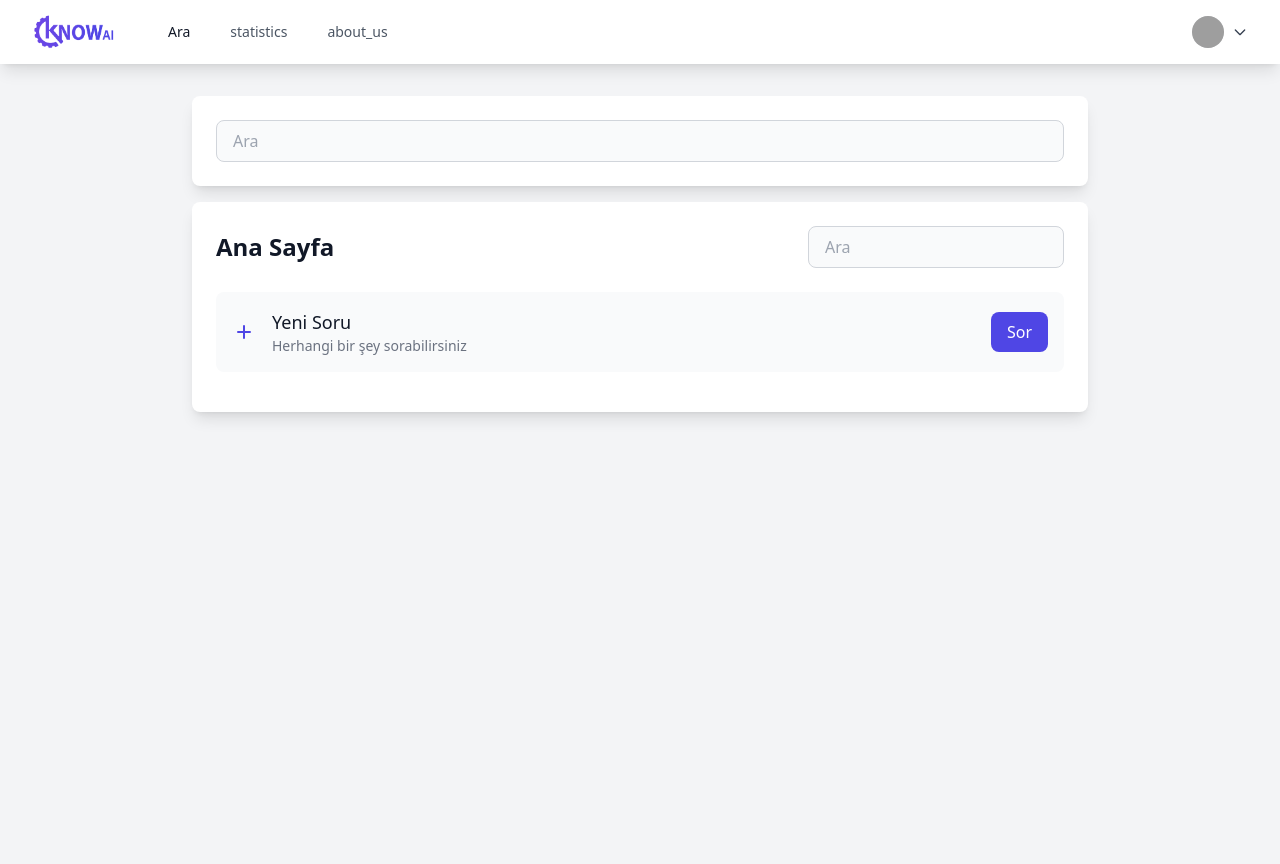
After one commit to Kirac-Borsa-Istanbul-MTAL/know-ai, a PHP site: page /home in a window 1280 px wide. The commit adds this page. Run offline with PHP 8.4, Linux system fonts and the light colour scheme; the visitor is signed in with stand-in values (Sample User, id 1); some libraries are stand-ins or nearby versions; grey boxes are pictures that could not be loaded.

Commit message:
feat(home): restructure navigation and home page, update routing to 'home'

```diff
--- a/index.php
+++ b/index.php
@@ -69,7 +69,7 @@ if (!$isPublicRoute) {
 switch ($path) {
     case '/':
         if (AuthMiddleware::isLoggedIn()) {
-            require __DIR__ . '/modules/main/views/dashboard.php';
+            require __DIR__ . '/modules/home/views/home.php';
         } else {
             header('Location: ' . url('login'));
             exit();
@@ -94,8 +94,18 @@ switch ($path) {
         }
         break;
 
-    case '/dashboard':
-        require __DIR__ . '/modules/main/views/main.php';
+    case '/home':
+        require __DIR__ . '/modules/home/views/home.php';
+        break;
+
+    case '/logout':
+        if ($_SERVER['REQUEST_METHOD'] === 'POST') {
+            session_destroy();
+            setcookie('remember', '', time() - 3600, '/');
+            header('Location: ' . url('login'));
+            exit();
+        }
+        header('Location: ' . url('home'));
         break;
 
     default:
--- a/middleware/AuthMiddleware.php
+++ b/middleware/AuthMiddleware.php
@@ -17,7 +17,7 @@ class AuthMiddleware {
 
     public static function redirectIfLoggedIn() {
         if (self::isLoggedIn()) {
-            header('Location: ' . url('dashboard'));
+            header('Location: ' . url('home'));
             exit();
         }
     }
--- a/modules/404/404.php
+++ b/modules/404/404.php
@@ -33,7 +33,7 @@ $current_theme = isset($_COOKIE['theme']) ? $_COOKIE['theme'] : 'light';
             </p>
 
             <div class="mt-10 flex items-center justify-center gap-x-6">
-                <a href="<?php echo url('dashboard'); ?>" class="rounded-md bg-indigo-600 px-3.5 py-2.5 text-sm font-semibold text-white shadow-sm hover:bg-indigo-700 focus-visible:outline focus-visible:outline-2 focus-visible:outline-offset-2 focus-visible:outline-indigo-600">
+                <a href="<?php echo url('home'); ?>" class="rounded-md bg-indigo-600 px-3.5 py-2.5 text-sm font-semibold text-white shadow-sm hover:bg-indigo-700 focus-visible:outline focus-visible:outline-2 focus-visible:outline-offset-2 focus-visible:outline-indigo-600">
                     <?php echo translate('404_button', $current_lang); ?>
                 </a>
             </div>
--- /dev/null
+++ b/modules/home/views/components/navbar.php
@@ -0,0 +1,184 @@
+<?php
+function renderNavbar($current_lang, $current_theme)
+{
+    $userName = isset($_SESSION['name']) ? $_SESSION['name'] : 'User';
+    $userEmail = isset($_SESSION['email']) ? $_SESSION['email'] : '';
+
+    $nameArray = explode(' ', $userName);
+    $initials = '';
+    if (count($nameArray) >= 2) {
+        $initials = strtoupper(mb_substr($nameArray[0], 0, 1) . mb_substr($nameArray[count($nameArray)-1], 0, 1));
+    } else {
+        $initials = strtoupper(mb_substr($userName, 0, 2));
+    }
+?>
+    <nav class="bg-white dark:bg-gray-800 shadow-lg fixed w-full top-0 z-50">
+        <div class="max-w-7xl mx-auto px-4 sm:px-6 lg:px-8">
+            <div class="flex justify-between h-16">
+                <div class="flex items-center">
+                    <div class="flex-shrink-0">
+                        <img class="h-10" src="./assets/know-ai.png" alt="Know AI">
+                    </div>
+                    <div class="ml-10 hidden md:block">
+                        <div class="flex items-baseline space-x-4">
+                            <a href="<?php echo url('/search'); ?>"
+                                class="text-gray-900 dark:text-white hover:bg-gray-100 dark:hover:bg-gray-700 px-3 py-2 rounded-md text-sm font-medium">
+                                <?php echo translate('search', $current_lang); ?>
+                            </a>
+                            <a href="<?php echo url('/statistics'); ?>"
+                                class="text-gray-600 dark:text-gray-300 hover:bg-gray-100 dark:hover:bg-gray-700 px-3 py-2 rounded-md text-sm font-medium">
+                                <?php echo translate('statistics', $current_lang); ?>
+                            </a>
+                            <a href="<?php echo url('/about-us'); ?>"
+                                class="text-gray-600 dark:text-gray-300 hover:bg-gray-100 dark:hover:bg-gray-700 px-3 py-2 rounded-md text-sm font-medium">
+                                <?php echo translate('about_us', $current_lang); ?>
+                            </a>
+                        </div>
+                    </div>
+                </div>
+
+                <div class="flex items-center">
+                    <div class="relative">
+                        <button id="user-menu-button" class="flex items-center space-x-2 text-gray-700 dark:text-gray-200 hover:text-gray-900 dark:hover:text-white">
+                            <img class="h-8 w-8 rounded-full bg-gray-200" src="https://ui-avatars.com/api/?name=<?php echo urlencode($initials); ?>&background=random" alt="<?php echo htmlspecialchars($userName); ?>'s avatar">
+                            <svg class="w-4 h-4" fill="none" stroke="currentColor" viewBox="0 0 24 24">
+                                <path stroke-linecap="round" stroke-linejoin="round" stroke-width="2" d="M19 9l-7 7-7-7" />
+                            </svg>
+                        </button>
+
+                        <div id="user-menu" class="hidden absolute right-0 mt-2 w-56 rounded-md shadow-lg py-1 bg-white dark:bg-gray-700 ring-1 ring-black ring-opacity-5">
+                            <div class="px-4 py-2 text-sm text-gray-700 dark:text-gray-200">
+                                <div class="font-medium"><?php echo $userName; ?></div>
+                                <div class="text-gray-500 dark:text-gray-400 text-xs"><?php echo $userEmail; ?></div>
+                            </div>
+
+                            <div class="border-t border-gray-200 dark:border-gray-600"></div>
+
+                            <a href="<?php echo url('/profile'); ?>" class="block px-4 py-2 text-sm text-gray-700 dark:text-gray-200 hover:bg-gray-100 dark:hover:bg-gray-600">
+                                <?php echo translate('profile', $current_lang); ?>
+                            </a>
+                            <a href="<?php echo url('/settings'); ?>" class="block px-4 py-2 text-sm text-gray-700 dark:text-gray-200 hover:bg-gray-100 dark:hover:bg-gray-600">
+                                <?php echo translate('settings', $current_lang); ?>
+                            </a>
+
+                            <div class="border-t border-gray-200 dark:border-gray-600"></div>
+
+                            <div class="px-4 py-2">
+                                <div class="text-xs font-medium text-gray-500 dark:text-gray-400 mb-2"><?php echo translate('language', $current_lang); ?></div>
+                                <div class="flex gap-2">
+                                    <a href="?lang=tr" class="flex-1 text-center px-2 py-1 rounded text-sm <?php echo $current_lang === 'tr' ? 'bg-indigo-600 text-white' : 'bg-gray-100 dark:bg-gray-600 text-gray-700 dark:text-gray-200 hover:bg-gray-200 dark:hover:bg-gray-500'; ?>">
+                                        TR
+                                    </a>
+                                    <a href="?lang=en" class="flex-1 text-center px-2 py-1 rounded text-sm <?php echo $current_lang === 'en' ? 'bg-indigo-600 text-white' : 'bg-gray-100 dark:bg-gray-600 text-gray-700 dark:text-gray-200 hover:bg-gray-200 dark:hover:bg-gray-500'; ?>">
+                                        EN
+                                    </a>
+                                </div>
+                            </div>
+
+                            <div class="px-4 py-2">
+                                <div class="text-xs font-medium text-gray-500 dark:text-gray-400 mb-2"><?php echo translate('theme', $current_lang); ?></div>
+                                <button id="theme-toggle" class="w-full flex items-center justify-between px-2 py-1 text-sm text-gray-700 dark:text-gray-200 bg-gray-100 dark:bg-gray-600 rounded hover:bg-gray-200 dark:hover:bg-gray-500">
+                                    <span class="dark:hidden">Light Mode</span>
+                                    <span class="hidden dark:inline">Dark Mode</span>
+                                    <svg class="w-4 h-4 dark:hidden" fill="currentColor" viewBox="0 0 20 20">
+                                        <path fill-rule="evenodd" d="M10 2a1 1 0 011 1v1a1 1 0 11-2 0V3a1 1 0 011-1zm4 8a4 4 0 11-8 0 4 4 0 018 0zm-.464 4.95l.707.707a1 1 0 001.414-1.414l-.707-.707a1 1 0 00-1.414 1.414zm2.12-10.607a1 1 0 010 1.414l-.706.707a1 1 0 11-1.414-1.414l.707-.707a1 1 0 011.414 0zM17 11a1 1 0 100-2h-1a1 1 0 100 2h1zm-7 4a1 1 0 011 1v1a1 1 0 11-2 0v-1a1 1 0 011-1zM5.05 6.464A1 1 0 106.465 5.05l-.708-.707a1 1 0 00-1.414 1.414l.707.707zm1.414 8.486l-.707.707a1 1 0 01-1.414-1.414l.707-.707a1 1 0 011.414 1.414zM4 11a1 1 0 100-2H3a1 1 0 000 2h1z" clip-rule="evenodd"></path>
+                                    </svg>
+                                    <svg class="w-4 h-4 hidden dark:block" fill="currentColor" viewBox="0 0 20 20">
+                                        <path d="M17.293 13.293A8 8 0 016.707 2.707a8.001 8.001 0 1010.586 10.586z"></path>
+                                    </svg>
+                                </button>
+                            </div>
+
+                            <div class="border-t border-gray-200 dark:border-gray-600"></div>
+
+                            <form action="<?php echo url('/logout'); ?>" method="POST" class="block">
+                                <button type="submit" class="w-full text-left px-4 py-2 text-sm text-red-600 dark:text-red-400 hover:bg-gray-100 dark:hover:bg-gray-600">
+                                    <?php echo translate('logout', $current_lang); ?>
+                                </button>
+                            </form>
+                        </div>
+                    </div>
+                </div>
+            </div>
+        </div>
+
+        <?php /* Keeping mobile menu code commented out for future use
+        <!-- Mobile menu -->
+        <div class="mobile-menu hidden md:hidden">
+            <div class="px-2 pt-2 pb-3 space-y-1">
+                <a href="<?php echo url('/dashboard'); ?>" class="block px-3 py-2 rounded-md text-base font-medium text-gray-900 dark:text-white hover:bg-gray-100 dark:hover:bg-gray-700">
+                    <?php echo translate('dashboard', $current_lang); ?>
+                </a>
+                <a href="<?php echo url('/profile'); ?>" class="block px-3 py-2 rounded-md text-base font-medium text-gray-600 dark:text-gray-300 hover:bg-gray-100 dark:hover:bg-gray-700">
+                    <?php echo translate('profile', $current_lang); ?>
+                </a>
+                <a href="<?php echo url('/settings'); ?>" class="block px-3 py-2 rounded-md text-base font-medium text-gray-600 dark:text-gray-300 hover:bg-gray-100 dark:hover:bg-gray-700">
+                    <?php echo translate('settings', $current_lang); ?>
+                </a>
+
+                <div class="px-3 py-2 space-y-2">
+                    <!-- Language Switcher -->
+                    <div>
+                        <div class="text-xs font-medium text-gray-500 dark:text-gray-400 mb-2"><?php echo translate('language', $current_lang); ?></div>
+                        <div class="flex gap-2">
+                            <a href="?lang=tr" class="flex-1 text-center px-2 py-1 rounded text-sm <?php echo $current_lang === 'tr' ? 'bg-indigo-600 text-white' : 'bg-gray-100 dark:bg-gray-600 text-gray-700 dark:text-gray-200 hover:bg-gray-200 dark:hover:bg-gray-500'; ?>">
+                                TR
+                            </a>
+                            <a href="?lang=en" class="flex-1 text-center px-2 py-1 rounded text-sm <?php echo $current_lang === 'en' ? 'bg-indigo-600 text-white' : 'bg-gray-100 dark:bg-gray-600 text-gray-700 dark:text-gray-200 hover:bg-gray-200 dark:hover:bg-gray-500'; ?>">
+                                EN
+                            </a>
+                        </div>
+                    </div>
+
+                    <!-- Theme Toggle -->
+                    <div>
+                        <div class="text-xs font-medium text-gray-500 dark:text-gray-400 mb-2"><?php echo translate('theme', $current_lang); ?></div>
+                        <button id="mobile-theme-toggle" class="w-full flex items-center justify-between px-2 py-1 text-sm text-gray-700 dark:text-gray-200 bg-gray-100 dark:bg-gray-600 rounded hover:bg-gray-200 dark:hover:bg-gray-500">
+                            <span class="dark:hidden">Light Mode</span>
+                            <span class="hidden dark:inline">Dark Mode</span>
+                            <svg class="w-4 h-4 dark:hidden" fill="currentColor" viewBox="0 0 20 20">
+                                <path fill-rule="evenodd" d="M10 2a1 1 0 011 1v1a1 1 0 11-2 0V3a1 1 0 011-1zm4 8a4 4 0 11-8 0 4 4 0 018 0zm-.464 4.95l.707.707a1 1 0 001.414-1.414l-.707-.707a1 1 0 00-1.414 1.414zm2.12-10.607a1 1 0 010 1.414l-.706.707a1 1 0 11-1.414-1.414l.707-.707a1 1 0 011.414 0zM17 11a1 1 0 100-2h-1a1 1 0 100 2h1zm-7 4a1 1 0 011 1v1a1 1 0 11-2 0v-1a1 1 0 011-1zM5.05 6.464A1 1 0 106.465 5.05l-.708-.707a1 1 0 00-1.414 1.414l.707.707zm1.414 8.486l-.707.707a1 1 0 01-1.414-1.414l.707-.707a1 1 0 011.414 1.414zM4 11a1 1 0 100-2H3a1 1 0 000 2h1z" clip-rule="evenodd"></path>
+                            </svg>
+                            <svg class="w-4 h-4 hidden dark:block" fill="currentColor" viewBox="0 0 20 20">
+                                <path d="M17.293 13.293A8 8 0 016.707 2.707a8.001 8.001 0 1010.586 10.586z"></path>
+                            </svg>
+                        </button>
+                    </div>
+                </div>
+
+                <form action="<?php echo url('/logout'); ?>" method="POST" class="block">
+                    <button type="submit" class="w-full text-left px-3 py-2 rounded-md text-base font-medium text-red-600 dark:text-red-400 hover:bg-gray-100 dark:hover:bg-gray-700">
+                        <?php echo translate('logout', $current_lang); ?>
+                    </button>
+                </form>
+            </div>
+        </div>
+        */ ?>
+    </nav>
+
+    <script>
+        const userMenuButton = document.getElementById('user-menu-button');
+        const userMenu = document.getElementById('user-menu');
+
+        userMenuButton.addEventListener('click', function() {
+            userMenu.classList.toggle('hidden');
+        });
+
+        document.addEventListener('click', function(event) {
+            if (!userMenuButton.contains(event.target) && !userMenu.contains(event.target)) {
+                userMenu.classList.add('hidden');
+            }
+        });
+
+        const themeToggle = document.getElementById('theme-toggle');
+        const html = document.documentElement;
+
+        themeToggle.addEventListener('click', () => {
+            const isDark = html.classList.toggle('dark');
+            const theme = isDark ? 'dark' : 'light';
+            document.cookie = `theme=${theme};path=${<?php echo json_encode(url('/')); ?>};max-age=${60 * 60 * 24 * 30}`;
+        });
+    </script>
+<?php
+}
+?>
--- /dev/null
+++ b/modules/home/views/home.php
@@ -0,0 +1,93 @@
+<?php
+if (isset($_GET['lang']) && ($_GET['lang'] === 'en' || $_GET['lang'] === 'tr')) {
+    setcookie('preferred_language', $_GET['lang'], time() + (86400 * 30), url('/'));
+    header('Location: ' . strtok($_SERVER["REQUEST_URI"], '?'));
+    exit();
+}
+
+$current_lang = isset($_COOKIE['preferred_language']) ? $_COOKIE['preferred_language'] : 'tr';
+$current_theme = isset($_COOKIE['theme']) ? $_COOKIE['theme'] : 'light';
+
+require_once __DIR__ . '/components/navbar.php';
+?>
+<!DOCTYPE html>
+<html lang="<?php echo $current_lang; ?>" class="<?php echo $current_theme === 'dark' ? 'dark' : ''; ?>">
+
+<head>
+    <meta charset="UTF-8">
+    <title>Know AI - Home</title>
+    <meta name="viewport" content="width=device-width, initial-scale=1.0">
+    <script src="https://cdn.tailwindcss.com"></script>
+    <script>
+        tailwind.config = {
+            darkMode: 'class'
+        }
+    </script>
+</head>
+
+<body class="bg-gray-100 dark:bg-gray-900 min-h-screen">
+    <?php renderNavbar($current_lang, $current_theme); ?>
+
+    <div class="container mx-auto px-4 py-8 mt-16">
+        <div class="max-w-4xl mx-auto">
+                <div class="bg-white dark:bg-gray-800 rounded-lg shadow-lg p-6">
+                    <input type="text"
+                        class="w-full px-4 py-2 text-gray-700 dark:text-gray-200 bg-gray-50 dark:bg-gray-700 border border-gray-300 dark:border-gray-600 rounded-lg focus:outline-none focus:ring-2 focus:ring-indigo-500"
+                        placeholder="<?php echo translate('search', $current_lang); ?>">
+                </div>
+                <div class="max-w-4xl mx-auto mt-4">
+                    <div class="bg-white dark:bg-gray-800 rounded-lg shadow-lg p-6">
+                        <div class="flex items-center justify-between mb-6">
+                            <h1 class="text-2xl font-bold text-gray-900 dark:text-white">
+                                <?php echo translate('home', $current_lang); ?>
+                            </h1>
+                            <div class="relative">
+                                <input type="text"
+                                    class="w-64 px-4 py-2 text-gray-700 dark:text-gray-200 bg-gray-50 dark:bg-gray-700 border border-gray-300 dark:border-gray-600 rounded-lg focus:outline-none focus:ring-2 focus:ring-indigo-500"
+                                    placeholder="<?php echo translate('search', $current_lang); ?>">
+                            </div>
+                        </div>
+
+                        <div class="space-y-4">
+                            <div class="bg-gray-50 dark:bg-gray-700 p-4 rounded-lg">
+                                <div class="flex items-center justify-between">
+                                    <div class="flex items-center space-x-4">
+                                        <div class="flex-shrink-0">
+                                            <svg class="h-6 w-6 text-indigo-600 dark:text-indigo-400" fill="none" viewBox="0 0 24 24" stroke="currentColor">
+                                                <path stroke-linecap="round" stroke-linejoin="round" stroke-width="2" d="M12 6v6m0 0v6m0-6h6m-6 0H6" />
+                                            </svg>
+                                        </div>
+                                        <div>
+                                            <h3 class="text-lg font-medium text-gray-900 dark:text-white">
+                                                <?php echo translate('new_question', $current_lang); ?>
+                                            </h3>
+                                            <p class="text-sm text-gray-500 dark:text-gray-400">
+                                                <?php echo translate('ask_anything', $current_lang); ?>
+                                            </p>
+                                        </div>
+                                    </div>
+                                    <button class="px-4 py-2 bg-indigo-600 text-white rounded-lg hover:bg-indigo-700 focus:outline-none focus:ring-2 focus:ring-indigo-500 focus:ring-offset-2">
+                                        <?php echo translate('ask', $current_lang); ?>
+                                    </button>
+                                </div>
+                            </div>
+
+                            <div id="results" class="space-y-4">
+
+                            </div>
+                        </div>
+                    </div>
+                </div>
+            </div>
+
+            <div id="loading-spinner" class="hidden fixed inset-0 bg-gray-900 bg-opacity-50 flex items-center justify-center">
+                <div class="bg-white dark:bg-gray-800 rounded-lg p-8 flex flex-col items-center">
+                    <div class="animate-spin rounded-full h-12 w-12 border-b-2 border-indigo-600"></div>
+                    <p class="mt-4 text-gray-700 dark:text-gray-300"><?php echo translate('loading', $current_lang); ?></p>
+                </div>
+            </div>
+        </div>
+    </div>
+</body>
+
+</html>
--- a/modules/login/controller/login.php
+++ b/modules/login/controller/login.php
@@ -14,7 +14,7 @@ if ($_SERVER['REQUEST_METHOD'] === 'POST') {
         $_SESSION['email'] = $user['email'];
         $_SESSION['name'] = $user['name'];
 
-        header('Location: ' . url('dashboard'));
+        header('Location: ' . url('home'));
         exit();
     } else {
         $_SESSION['error'] = 'Invalid email or password';
--- a/modules/register/controller/register.php
+++ b/modules/register/controller/register.php
@@ -14,7 +14,7 @@ if ($_SERVER['REQUEST_METHOD'] === 'POST') {
         $_SESSION['user_id'] = $result['user_id'];
         $_SESSION['email'] = $result['email'];
         $_SESSION['name'] = $result['name'];
-        header('Location: ' . url('dashboard'));
+        header('Location: ' . url('home'));
         exit();
     } else {
         $_SESSION['error'] = $result['error'];
--- a/utils/localization.php
+++ b/utils/localization.php
@@ -57,6 +57,42 @@ $translations = [
         'tr' => 'Ana Sayfaya Dön',
         'en' => 'Go Back Home',
     ],
+    'home' => [
+        'tr' => 'Ana Sayfa',
+        'en' => 'Home',
+    ],
+    'profile' => [
+        'tr' => 'Profil',
+        'en' => 'Profile',
+    ],
+    'settings' => [
+        'tr' => 'Ayarlar',
+        'en' => 'Settings',
+    ],
+    'logout' => [
+        'tr' => 'Çıkış Yap',
+        'en' => 'Logout',
+    ],
+    'theme_toggle' => [
+        'tr' => 'Tema Değiştir',
+        'en' => 'Toggle Theme',
+    ],
+    'search' => [
+        'tr' => 'Ara',
+        'en' => 'Search',
+    ],
+    'new_question' => [
+        'tr' => 'Yeni Soru',
+        'en' => 'New Question',
+    ],
+    'ask_anything' => [
+        'tr' => 'Herhangi bir şey sorabilirsiniz',
+        'en' => 'You can ask anything',
+    ],
+    'ask' => [
+        'tr' => 'Sor',
+        'en' => 'Ask',
+    ],
 ];
 
 function translate($key, $lang)
```
Also changed, not shown: modules/home/views/_main.php (renamed from modules/main/views/main.php), 1 other file.
